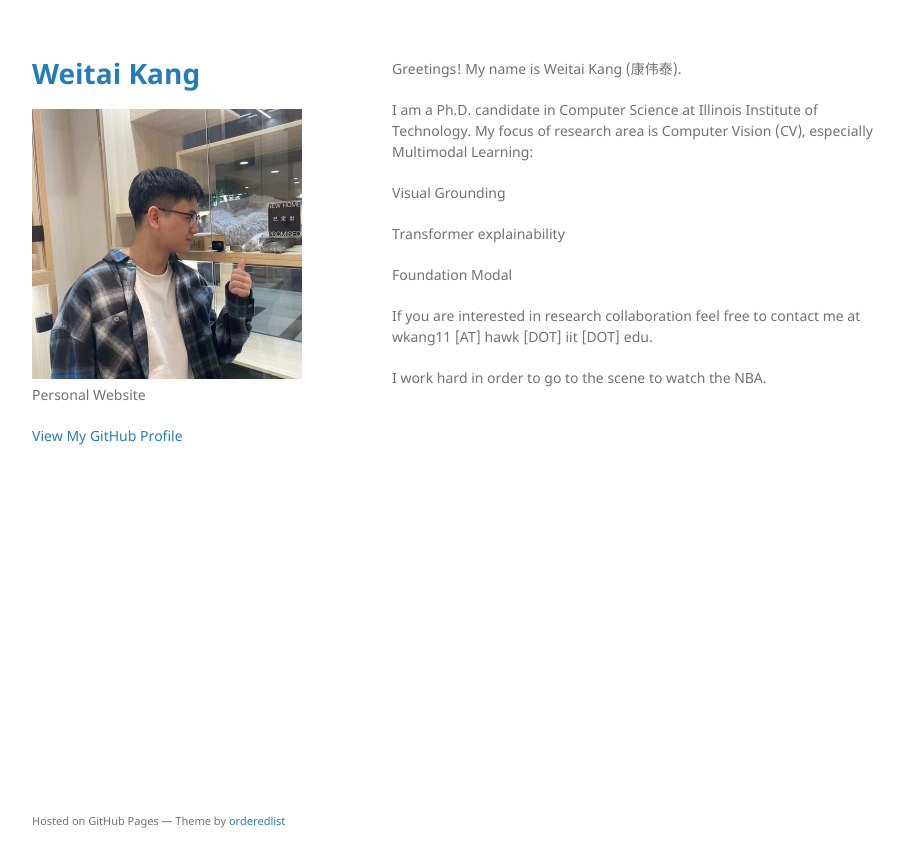
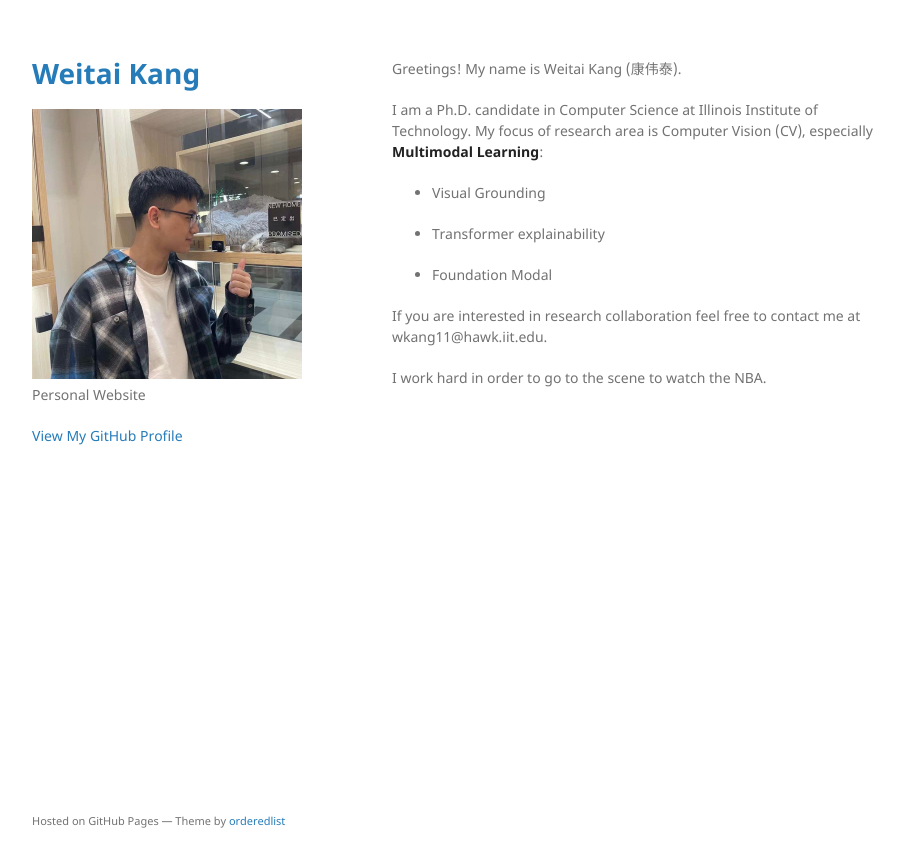
Before and after one commit to WeitaiKang/WeitaiKang.github.io, a Jekyll site: the page built from index.md, in a window 1280 px wide. Shown: the top 867 px of the page, without its empty margins (178-1082 px from the left). Built offline with Jekyll 4.4.1, drawn with Linux system fonts in a browser that asks for light colours.

Commit message:
Update index.md

```diff
--- a/index.md
+++ b/index.md
@@ -4,14 +4,14 @@ layout: default
 
 Greetings! My name is Weitai Kang (康伟泰).
 
-I am a Ph.D. candidate in Computer Science at Illinois Institute of Technology. My focus of research area is Computer Vision (CV), especially Multimodal Learning:
+I am a Ph.D. candidate in Computer Science at Illinois Institute of Technology. My focus of research area is Computer Vision (CV), especially **Multimodal Learning**:
 
-Visual Grounding
+* Visual Grounding
 
-Transformer explainability
+* Transformer explainability
 
-Foundation Modal
+* Foundation Modal
 
-If you are interested in research collaboration feel free to contact me at wkang11 [AT] hawk [DOT] iit [DOT] edu.
+If you are interested in research collaboration feel free to contact me at wkang11@hawk.iit.edu.
 
 I work hard in order to go to the scene to watch the NBA.
```
